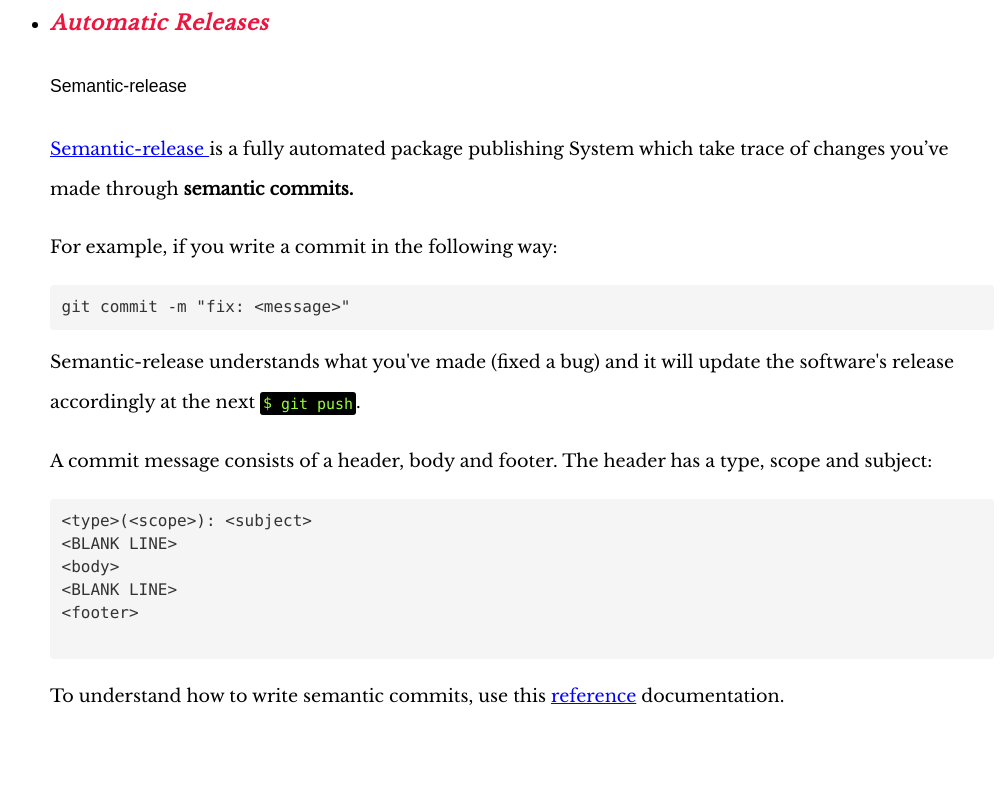
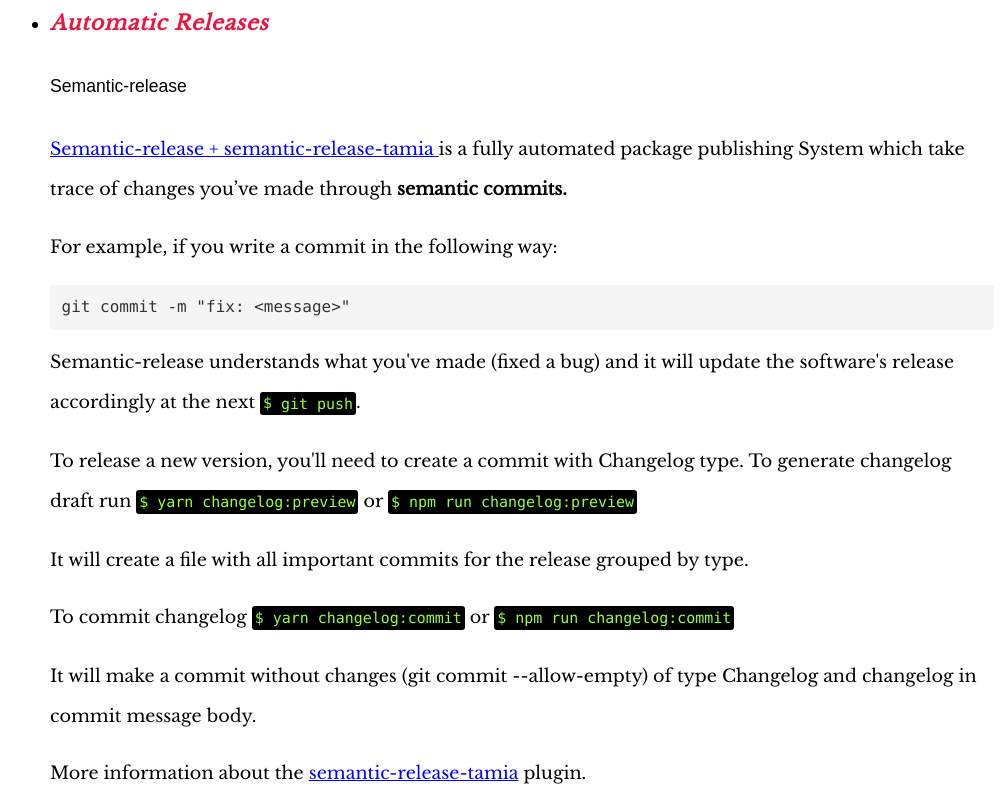
Before and after one commit to GabrieleRomeo/ES6-Professional-starter-kit, a website built with webpack: page index.html in a window 1280 px wide. Shown: the part 5298-6100 px from the top of the page, without its empty margins (138-1144 px from the left). Built offline with nearby package versions, Linux system fonts and the light colour scheme.

Commit message:
Update info about semantic-release

```diff
--- a/index.html
+++ b/index.html
@@ -272,7 +272,7 @@
             <p class="feature__description">
               <a href="https://www.npmjs.com/package/semantic-release"
                  title="semantic-release">
-                Semantic-release
+                Semantic-release + semantic-release-tamia
               </a>
               is a fully automated package publishing System which take trace
               of changes you’ve made through <strong>semantic commits.</strong>
@@ -283,6 +283,31 @@
              Semantic-release understands what you've made (fixed a bug) and it
              will update the software's release accordingly at the next
              <code class="command">git push</code>.
+            </p>
+            <p>
+              To release a new version, you'll need to create a commit
+              with Changelog type. To generate changelog draft run
+              <code class="command">yarn changelog:preview</code> or
+              <code class="command">npm run changelog:preview</code>
+            </p>
+            <p>
+              It will create a file with all important commits for the release
+              grouped by type.
+            </p>
+            <p>
+              To commit changelog
+              <code class="command">yarn changelog:commit</code> or
+              <code class="command">npm run changelog:commit</code>
+            </p>
+            <p>
+              It will make
+              a commit without changes (git commit --allow-empty) of type
+              Changelog and changelog in commit message body.
+            </p>
+            <p>
+              More information about the <a title="semantic-release-tamia"
+              href="https://github.com/tamiadev/semantic-release-tamia">
+            semantic-release-tamia</a> plugin.
             </p>
             <p class="feature__description">
              A commit message consists of a header, body and footer.
@@ -297,7 +322,7 @@
             </p>
             <p class="feature__description">
              To understand how to write semantic commits, use this
-            <a href="https://github.com/conventional-changelog-archived-repos/conventional-changelog-angular/blob/master/convention.md">
+            <a href="https://github.com/tamiadev/semantic-release-tamia/blob/master/Convention.md">
              reference</a> documentation.
             </p>
           </div>
```
